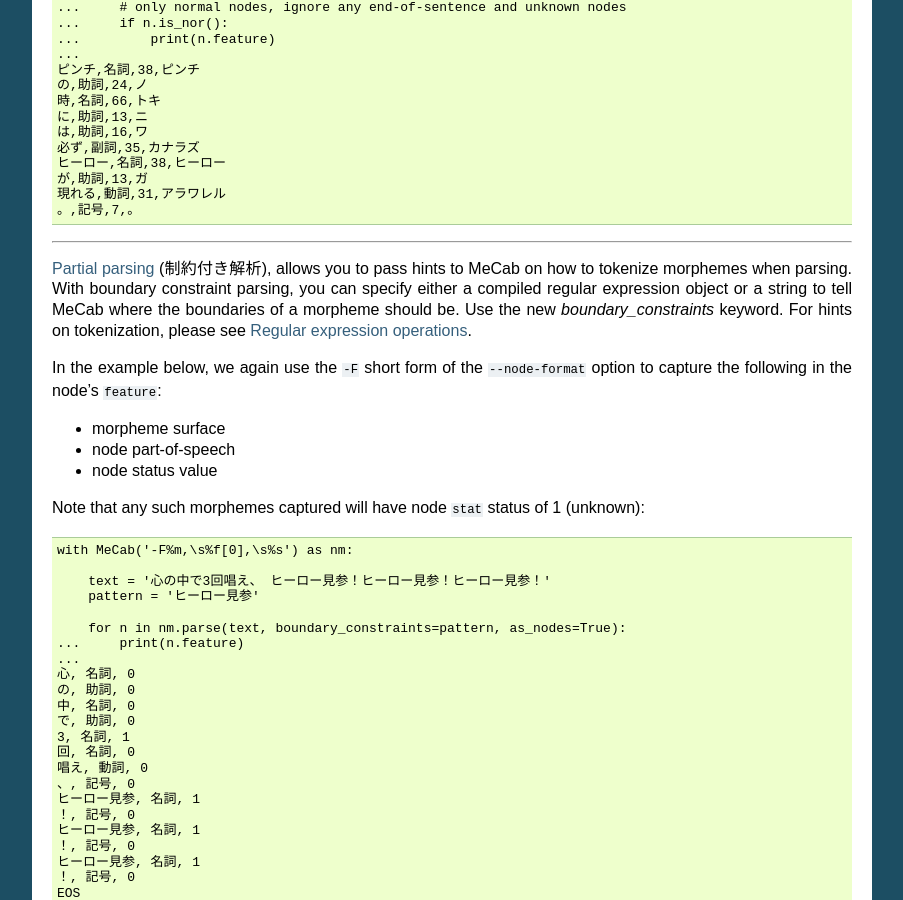
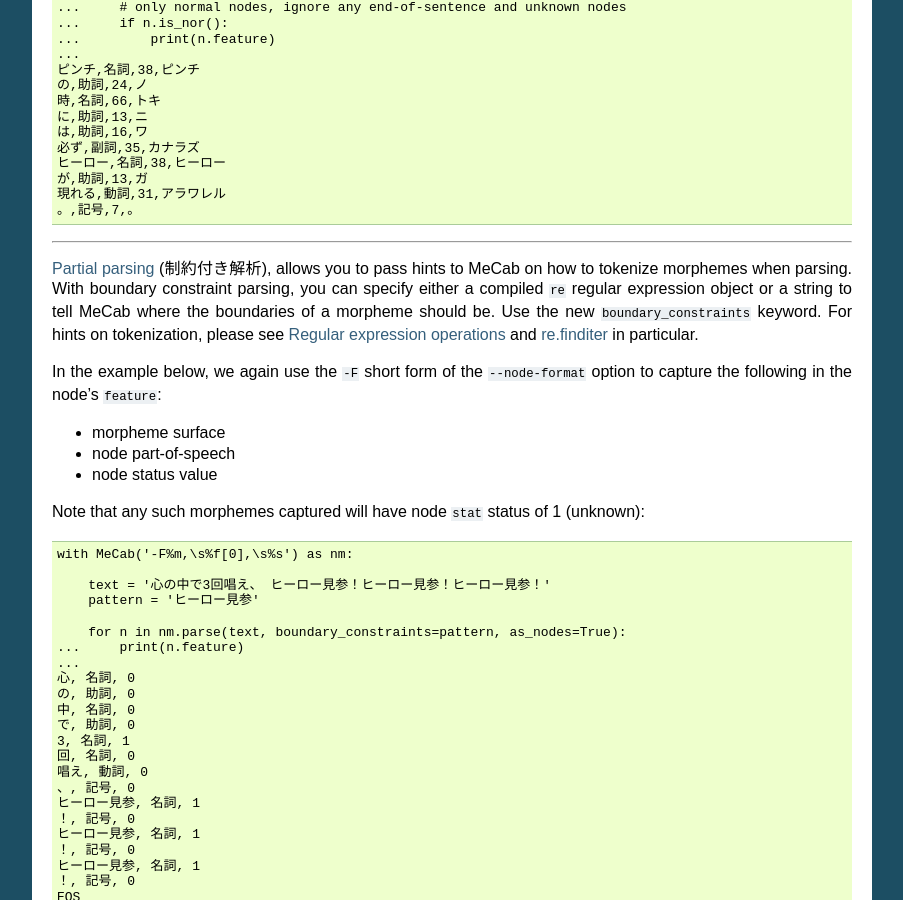
Before and after one commit to buruzaemon/natto-py, a Sphinx documentation site: the page built from docs/index.rst, in a window 1280 px wide and 900 px high, scrolled down 3619 px. Shown: the whole window, without its empty margins (198-1101 px from the left). Built offline with Sphinx 7.4.7, drawn with Linux system fonts in a browser that asks for light colours.

```diff
--- a/docs/index.rst
+++ b/docs/index.rst
@@ -216,10 +216,10 @@ The ``-F`` short form of the ``--node-format`` option is used here::
 
 `Partial parsing`_ (制約付き解析), allows you to pass hints to MeCab on
 how to tokenize morphemes when parsing. With boundary constraint parsing,
-you can specify either a compiled regular expression object or a string
-to tell MeCab where the boundaries of a morpheme should be. Use the new
-`boundary_constraints` keyword. For hints on tokenization, please see
-`Regular expression operations`_.
+you can specify either a compiled ``re`` regular expression object or a
+string to tell MeCab where the boundaries of a morpheme should be. Use the new
+``boundary_constraints`` keyword. For hints on tokenization, please see
+`Regular expression operations`_ and `re.finditer`_ in particular.
 
 In the example below, we again use the ``-F`` short form of the
 ``--node-format`` option to capture the following in the node's ``feature``:
@@ -307,6 +307,7 @@ Documentation
 .. _project Wiki: https://github.com/buruzaemon/natto-py/wiki
 .. _Partial parsing: http://taku910.github.io/mecab/partial.html
 .. _Regular expression operations: https://docs.python.org/3/library/re.html
+.. _re.finditer: https://docs.python.org/3/library/re.html#re.finditer
 .. _project's notebooks directory: https://github.com/buruzaemon/natto-py/tree/master/notebooks
 .. _git: http://git-scm.com/downloads
 .. _check out the latest code at GitHub: https://github.com/buruzaemon/natto-py
```
Also changed, not shown: README.rst (+8 -5 lines).
